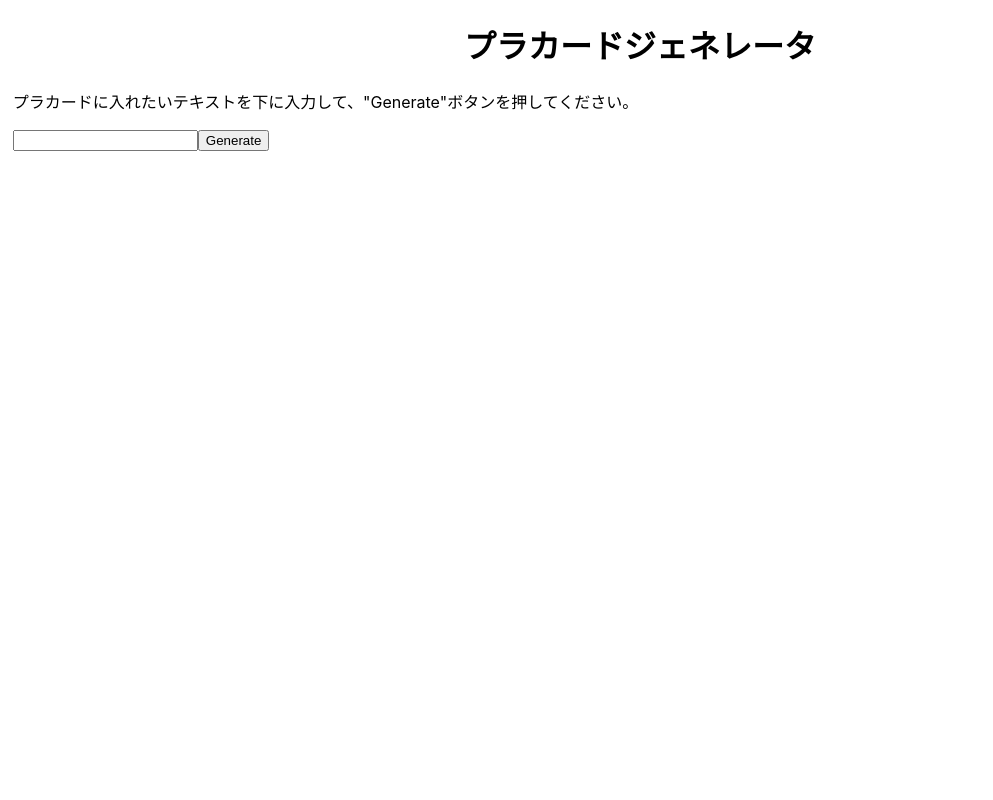
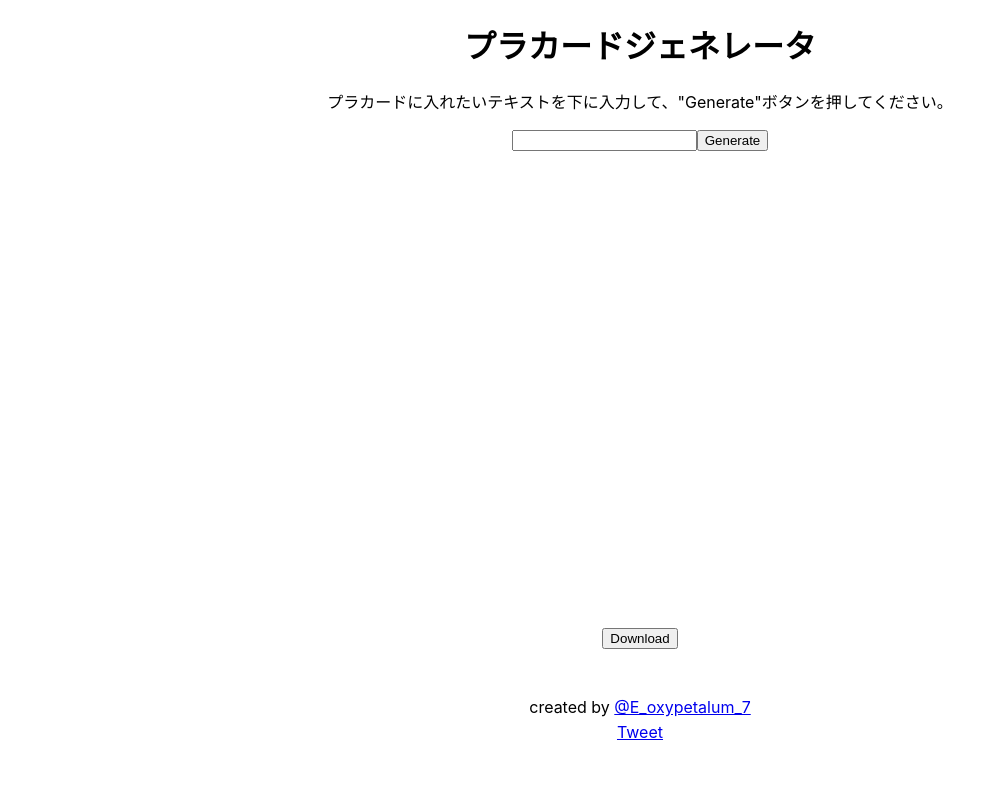
Before and after one commit to Oxypetalum7/Placard-Generator, a React (Create React App) app: page / in a window 1280 px wide. Shown: the top 800 px of the page, without its empty margins (0-993 px from the left). Built offline with nearby package versions, Linux system fonts and the light colour scheme; a web font is replaced by a local one.

Commit message:
cssの変更(全体を中央寄りに) tweetボタンの設置とそれに伴いtwitter cardのサムネイル追加

```diff
--- a/public/index.html
+++ b/public/index.html
@@ -10,6 +10,14 @@
       content="Web site created using create-react-app"
     />
     <link rel="apple-touch-icon" href="%PUBLIC_URL%/logo192.png" />
+
+    <meta name="twitter:card" content="summary">
+    <meta name="twitter:site" content="@E_oxypetalum_7">
+    <meta property="og:url" content="https://oxypetalum7.github.io/PlacardGenerator/">
+    <meta property="og:title" content="プラカードジェネレータ">
+    <meta property="og:description" content="TOKYO2020開会式のプラカードのジェネレータです">
+    <meta property="og:image" content="https://oxypetalum7.github.io/PlacardGenerator/fukidashi.png">
+
     <!--
       manifest.json provides metadata used when your web app is installed on a
       user's mobile device or desktop. See https://developers.google.com/web/fundamentals/web-app-manifest/
@@ -40,4 +48,11 @@
       To create a production bundle, use `npm run build` or `yarn build`.
     -->
   </body>
+  <footer>
+    created by <a href="https://twitter.com/E_oxypetalum_7">@E_oxypetalum_7</a>
+    <div class="share">
+      <a href="https://twitter.com/share?ref_src=twsrc%5Etfw" class="twitter-share-button" data-via="E_oxypetalum_7" data-lang="ja" data-show-count="false">Tweet</a>
+      <script async src="https://platform.twitter.com/widgets.js" charset="utf-8"></script>
+    </div>
+  </footer>
 </html>
--- a/src/App.css
+++ b/src/App.css
@@ -1,8 +1,19 @@
 @import url('https://fonts.googleapis.com/css2?family=Kosugi&display=swap');
 
 .body {
-  padding: 0% 1vw;
+  padding: 0 0;
+  text-align: center;
 }
+
+footer{
+  text-align: center;
+  margin-top: 3em;
+}
+
+.share{
+  margin-top: 0.3em;
+}
+
 
 .canvasWrapper {
   width: 1280px;
@@ -12,3 +23,23 @@
 .canvasWrapper{
   font-family: 'Kosugi', sans-serif;
 }
+
+canvas{
+  width: 600px;
+}
+
+
+@media (max-width:1280px){
+  .canvasWrapper {
+    width: 60%;
+  }
+  canvas{
+    width: 100%;
+  }
+}
+
+@media (max-width:500px){
+  .canvasWrapper {
+    width: 80%;
+  }
+}
--- a/src/App.jsx
+++ b/src/App.jsx
@@ -63,9 +63,6 @@ function App() {
             Download
           </button>
         </body>
-      <footer>
-        created by <a href="https://twitter.com/E_oxypetalum_7">@E_oxypetalum_7</a>
-      </footer>
     </div>
   );
 }
```
Also changed, not shown: public/fukidashi.png (added), 1 other file (tests, documents, lock files or other folders).
